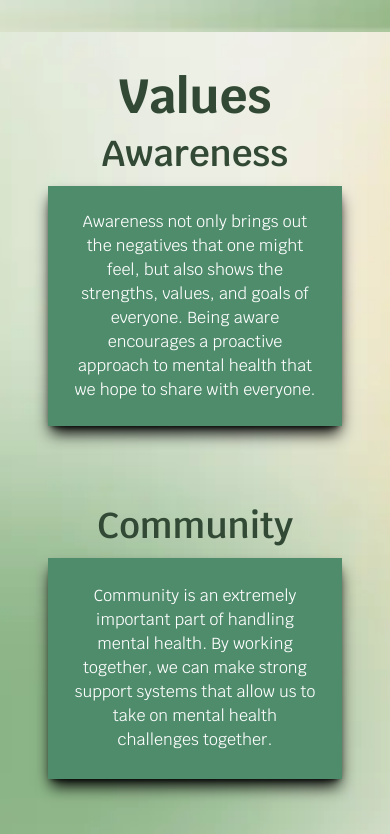
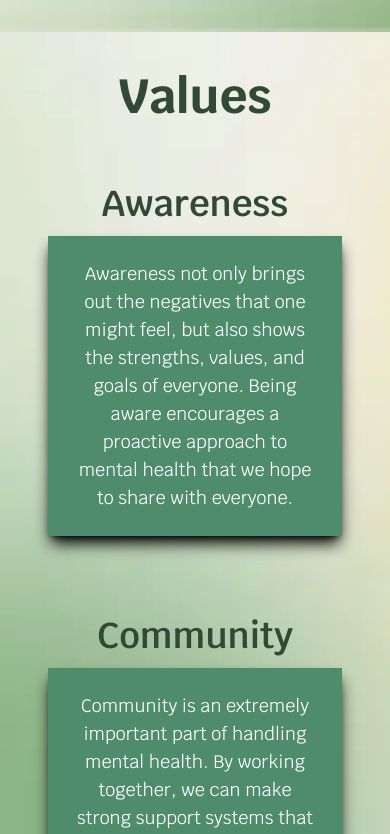
Before and after one commit to acm-ucr/leap-website, a Next.js app: page /about in a window 390 px wide. Shown: the part 2390-3224 px from the top of the page. Built offline with nearby package versions, Linux system fonts and the light colour scheme.

Commit message:
small fixes

```diff
--- a/src/components/about/ValueCard.tsx
+++ b/src/components/about/ValueCard.tsx
@@ -17,7 +17,7 @@ const ValueCard: React.FC<ValueCardProps> = ({ title, text }) => {
         {title}
       </div>
 
-      <motion.div className="flex aspect-[4/3] w-full items-center justify-center bg-leap-mid-green p-6 text-center font-leap text-white shadow-lg shadow-black sm:text-lg md:text-xl lg:text-2xl">
+      <motion.div className="flex aspect-[4/3] w-full items-center justify-center bg-leap-mid-green p-6 text-center font-leap text-lg text-white shadow-lg shadow-black md:text-xl lg:text-2xl">
         {text}
       </motion.div>
     </motion.div>
--- a/src/components/about/ValueSection.tsx
+++ b/src/components/about/ValueSection.tsx
@@ -23,26 +23,12 @@ export default function ValueSection() {
         Values
       </motion.div>
 
-      <motion.div
-        className="grid w-full max-w-6xl grid-cols-1 gap-12 px-4 sm:grid-cols-2"
-        initial={{ y: -50, opacity: 0 }}
-        whileInView={{ opacity: 1, x: 0 }}
-        transition={{ duration: 0.7, delay: 0.2 }}
-        variants={{
-          hidden: { opacity: 0 },
-          visible: {
-            opacity: 1,
-            transition: { staggerChildren: 0.3 },
-          },
-        }}
-      >
+      <motion.div className="grid w-full max-w-6xl grid-cols-1 gap-12 px-4 sm:grid-cols-2">
         {valueData.map(({ title, text }, index) => (
           <motion.div
-            key={index}
             initial={{ opacity: 0, y: 20 }}
             whileInView={{ opacity: 1, y: 0 }}
-            transition={{ duration: 0.5, delay: index * 0.2 }}
-            viewport={{ once: true }}
+            transition={{ duration: 0.5, delay: index * 0.3 }}
           >
             <ValueCard key={index} title={title} text={text} />
           </motion.div>
```
